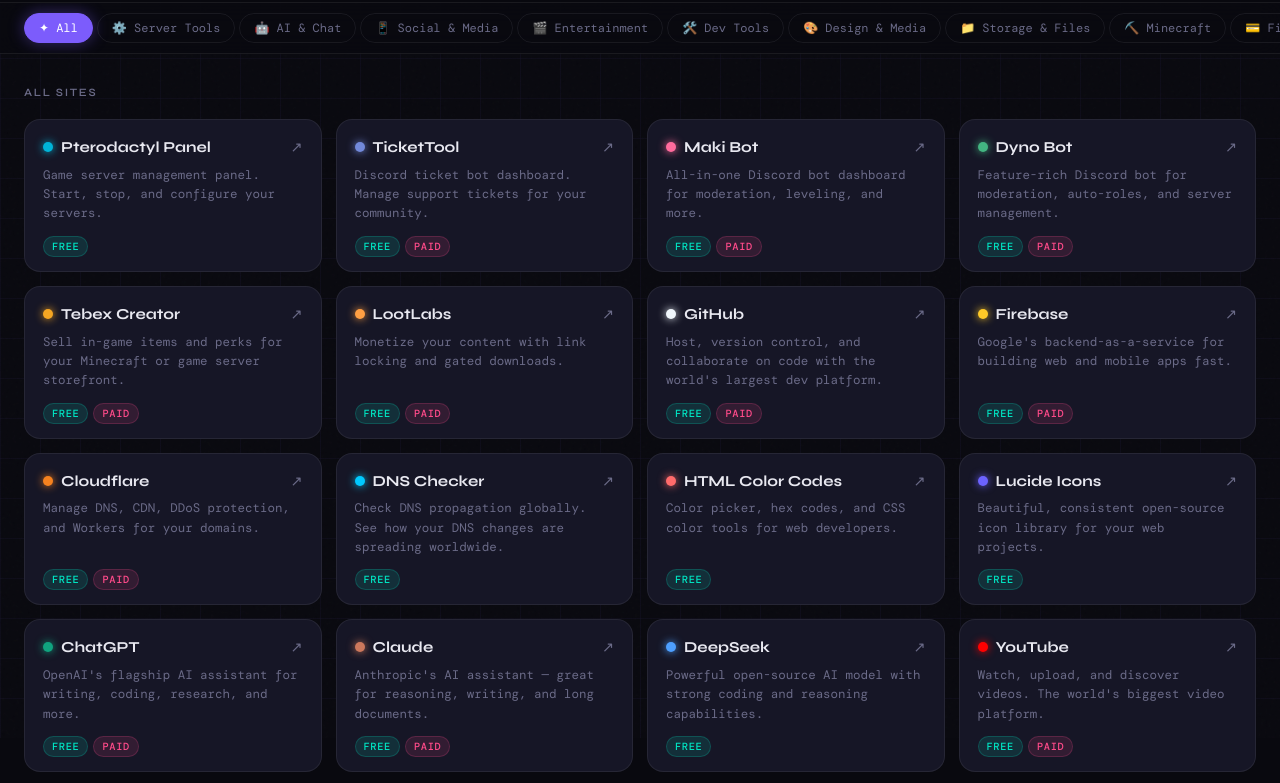
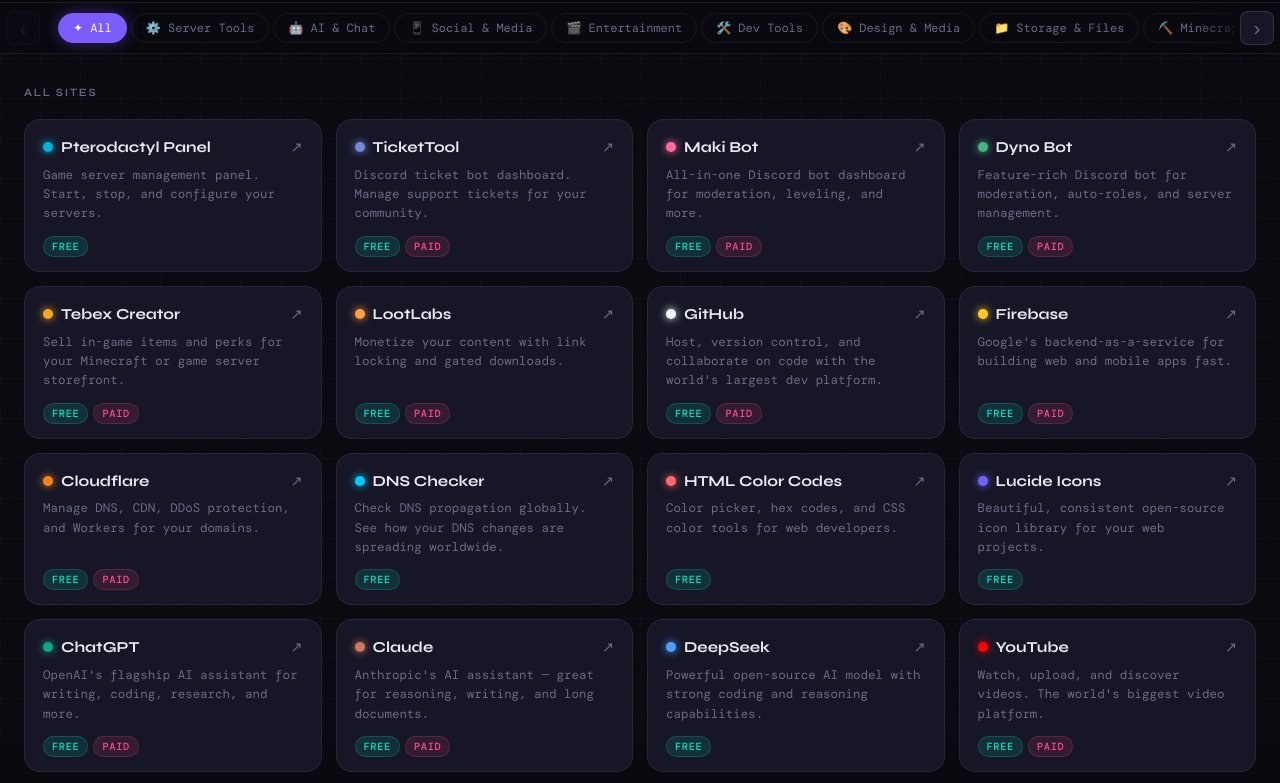
Before and after one commit to itsnexoria/linksnav, a plain HTML site: page index.html in a window 1280 px wide. Shown: the part 62-845 px from the top of the page. Drawn offline with nearby package versions, Linux system fonts and the light colour scheme; a web font is replaced by a local one.

Commit message:
Site update

```diff
--- a/app.js
+++ b/app.js
@@ -27,7 +27,7 @@
 
 // ---- Category nav ----
 function buildCategoryNav() {
-  const nav = document.querySelector('.cat-nav-inner');
+  const nav = document.getElementById('catNavInner');
   allCategories.forEach(cat => {
     const btn = document.createElement('button');
     btn.className = 'cat-btn';
@@ -153,3 +153,28 @@
 
 // ---- Go ----
 init();
+
+// ---- Scroll arrow logic ----
+(function setupScrollArrows() {
+  const inner   = document.getElementById('catNavInner');
+  const nav     = document.getElementById('catNav');
+  const btnL    = document.getElementById('scrollLeft');
+  const btnR    = document.getElementById('scrollRight');
+  const STEP    = 200;
+
+  function updateArrows() {
+    const atStart = inner.scrollLeft <= 4;
+    const atEnd   = inner.scrollLeft + inner.clientWidth >= inner.scrollWidth - 4;
+    btnL.disabled = atStart;
+    btnR.disabled = atEnd;
+    nav.classList.toggle('at-start', atStart);
+    nav.classList.toggle('at-end',   atEnd);
+  }
+
+  btnL.addEventListener('click', () => { inner.scrollLeft -= STEP; });
+  btnR.addEventListener('click', () => { inner.scrollLeft += STEP; });
+  inner.addEventListener('scroll', updateArrows, { passive: true });
+
+  // Run once after categories are built
+  setTimeout(updateArrows, 100);
+})();
--- a/index.html
+++ b/index.html
@@ -33,10 +33,12 @@
 
   <!-- CATEGORY FILTERS -->
   <nav class="cat-nav" id="catNav">
-    <div class="cat-nav-inner">
+    <button class="cat-scroll-btn cat-scroll-left" id="scrollLeft" aria-label="Scroll left">‹</button>
+    <div class="cat-nav-inner" id="catNavInner">
       <button class="cat-btn active" data-cat="all">✦ All</button>
       <!-- dynamically filled -->
     </div>
+    <button class="cat-scroll-btn cat-scroll-right" id="scrollRight" aria-label="Scroll right">›</button>
   </nav>
 
   <!-- MAIN CONTENT -->
--- a/style.css
+++ b/style.css
@@ -131,16 +131,65 @@
   background: rgba(9,9,15,0.8);
   backdrop-filter: blur(12px);
   border-bottom: 1px solid var(--border);
+  display: flex; align-items: center;
 }
 
 .cat-nav-inner {
-  max-width: 1400px; margin: 0 auto;
-  padding: 0 24px;
+  flex: 1;
   display: flex; gap: 4px; overflow-x: auto;
   scrollbar-width: none;
-  padding-top: 10px; padding-bottom: 10px;
+  padding: 10px 12px;
+  scroll-behavior: smooth;
 }
 .cat-nav-inner::-webkit-scrollbar { display: none; }
+
+/* Fade edges to hint at scrollability */
+.cat-nav::before,
+.cat-nav::after {
+  content: '';
+  position: absolute;
+  top: 0; bottom: 0;
+  width: 48px;
+  pointer-events: none;
+  z-index: 1;
+  transition: opacity 0.2s;
+}
+.cat-nav::before {
+  left: 36px;
+  background: linear-gradient(to right, rgba(9,9,15,0.9), transparent);
+}
+.cat-nav::after {
+  right: 36px;
+  background: linear-gradient(to left, rgba(9,9,15,0.9), transparent);
+}
+.cat-nav.at-start::before { opacity: 0; }
+.cat-nav.at-end::after   { opacity: 0; }
+
+/* Arrow buttons */
+.cat-scroll-btn {
+  flex-shrink: 0;
+  width: 34px; height: 34px;
+  background: var(--surface);
+  border: 1px solid var(--border2);
+  color: var(--muted);
+  font-size: 1.3rem;
+  line-height: 1;
+  border-radius: 8px;
+  cursor: pointer;
+  display: flex; align-items: center; justify-content: center;
+  margin: 0 6px;
+  transition: color 0.18s, border-color 0.18s, background 0.18s, opacity 0.18s;
+  z-index: 2;
+}
+.cat-scroll-btn:hover {
+  color: var(--text);
+  border-color: var(--accent);
+  background: rgba(124,92,252,0.15);
+}
+.cat-scroll-btn:disabled {
+  opacity: 0.2;
+  pointer-events: none;
+}
 
 .cat-btn {
   background: transparent;
```
Also changed, not shown: 1 other file.
